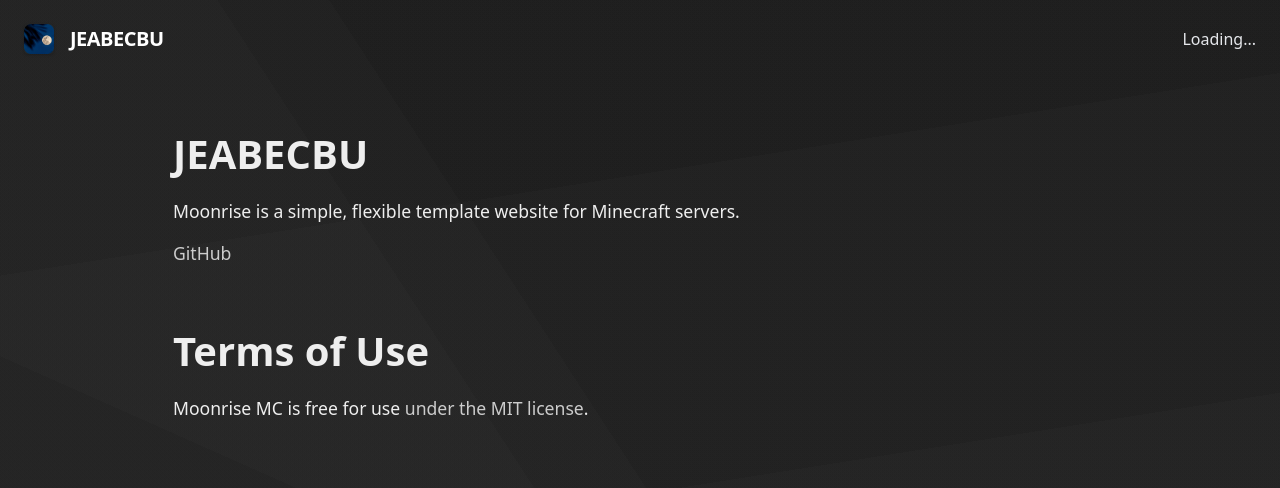
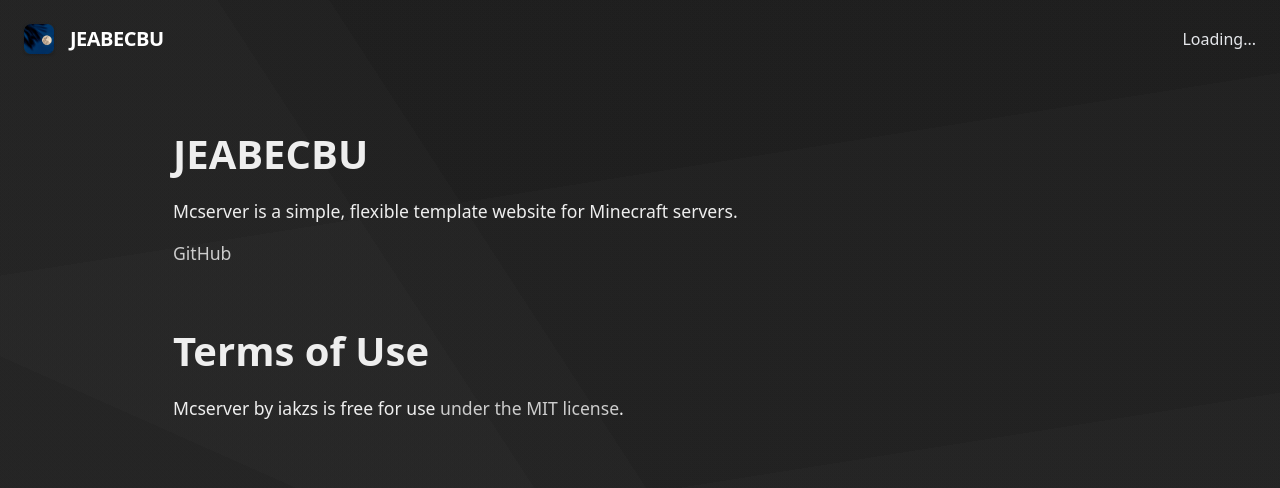
Before and after one commit to iakzs/mcserver, a Jekyll site: the page built from docs/about.md, in a window 1280 px wide. Shown: the top 488 px of the page. Built offline with Jekyll 4.4.1, drawn with Linux system fonts in a browser that asks for light colours; our own code applies the rules of GitHub Pages for plain Markdown files.

Commit message:
Update about.md

```diff
--- a/docs/about.md
+++ b/docs/about.md
@@ -5,14 +5,14 @@ navname: About
 
 # {{ site.serverName }}
 
-Moonrise is a simple, flexible template website for Minecraft servers.
+Mcserver is a simple, flexible template website for Minecraft servers.
 
-[GitHub](https://github.com/coffeebank/moonrise)
+[GitHub](https://github.com/iakzs/mcserver)
 
 
 # Terms of Use
 
-Moonrise MC is free for use [under the MIT license](https://github.com/coffeebank/moonrise).
+Mcserver by iakzs is free for use [under the MIT license](https://github.com/coffeebank/moonrise).
 
 
 # Privacy Policy
```
